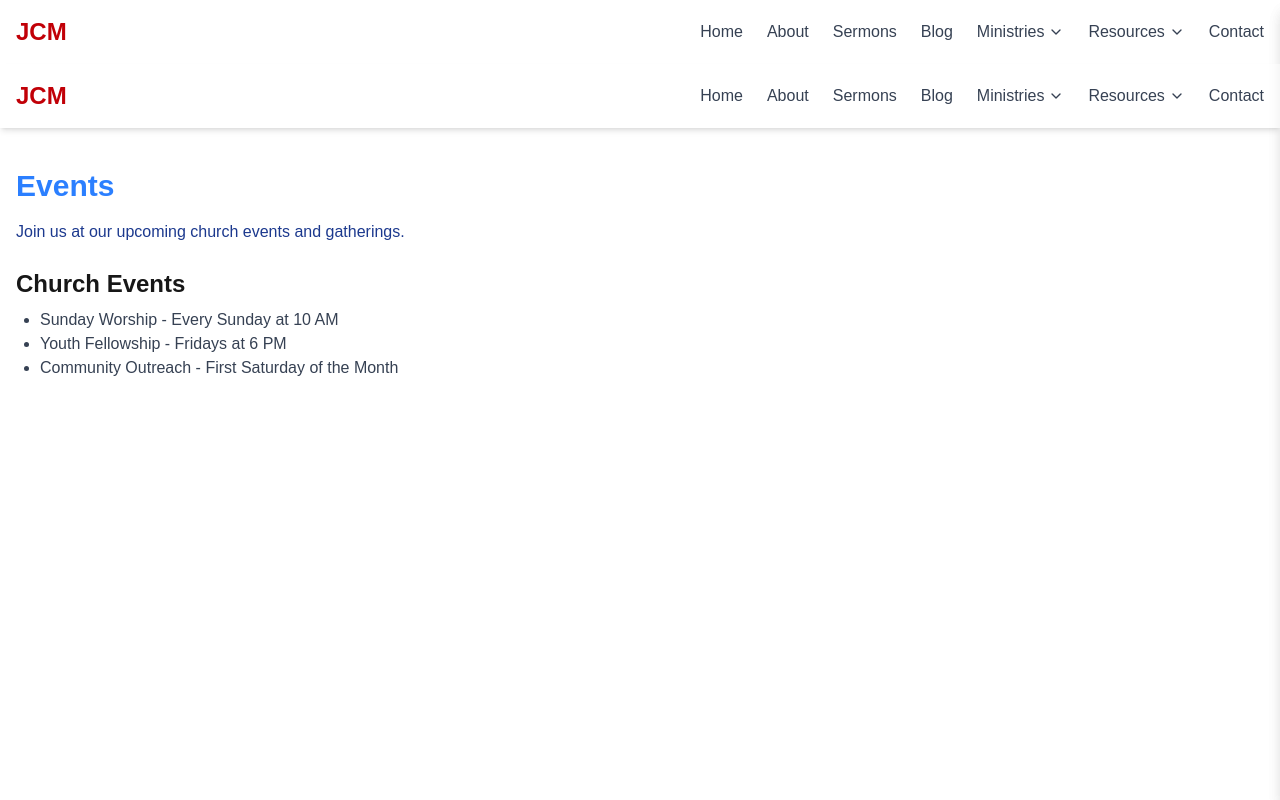
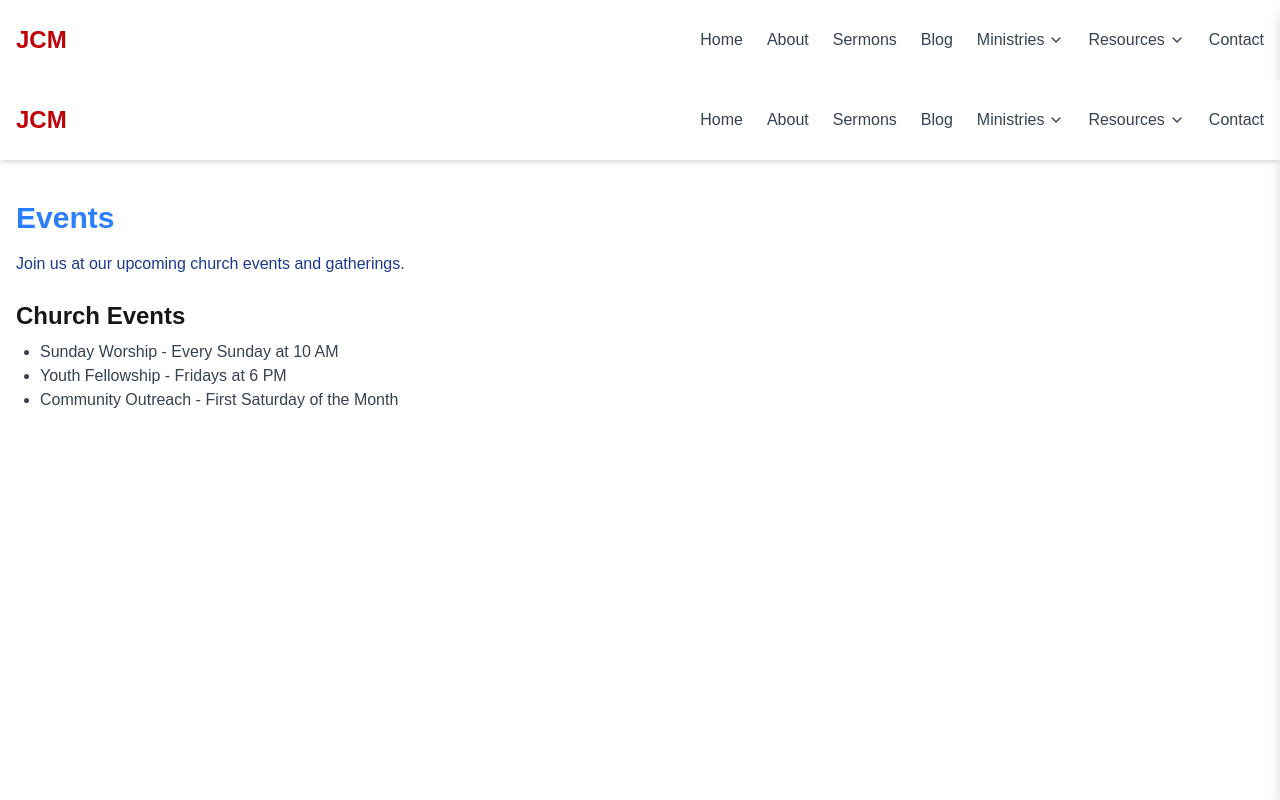
Before and after one commit to Seifuddin/Shammah, a Next.js app: page /events in a window 1280 px wide. Shown: the top 800 px of the page. Built offline with nearby package versions, Linux system fonts and the light colour scheme.

Commit message:
adjusted py in navbar

```diff
--- a/src/components/Navbar.jsx
+++ b/src/components/Navbar.jsx
@@ -39,7 +39,7 @@ export default function Navbar() {
     }`;
 
   return (
-    <nav className="bg-white shadow-md sticky top-0 z-50">
+    <nav className="bg-white py-2 shadow-md sticky top-0 z-50">
       <div className="container mx-auto flex justify-between items-center px-4 py-4">
         <h1 className="text-xl md:text-2xl font-bold text-red-700">JCM</h1>
 
```
